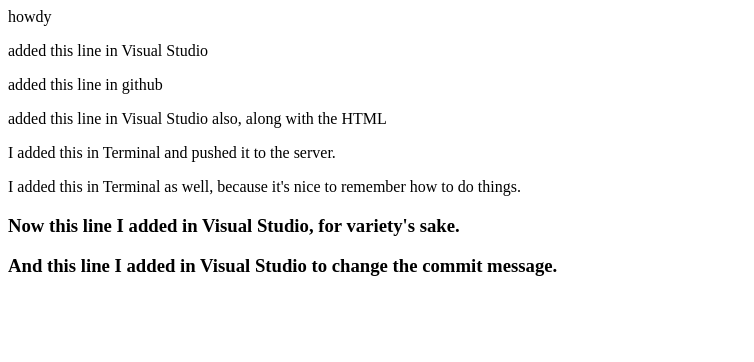
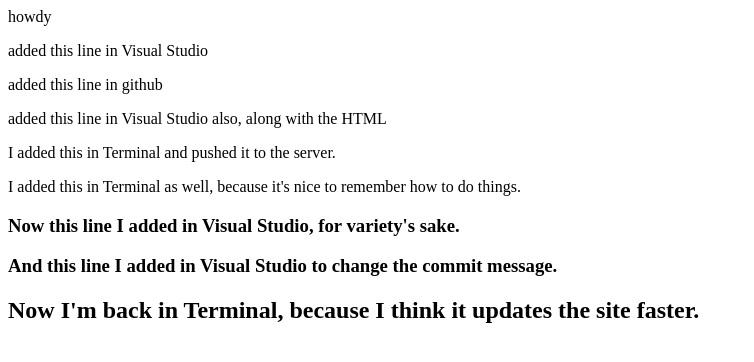
Before and after one commit to bugbearcreative/bugbearcreative.github.io, a plain HTML site: page index.html in a window 1280 px wide. Shown: the whole page, without its empty margins (0-754 px from the left). Drawn offline with Linux system fonts and the light colour scheme.

Commit message:
added via Terminal to see if changes get pushed faster

```diff
--- a/index.html
+++ b/index.html
@@ -11,5 +11,6 @@
 	<p>I added this in Terminal as well, because it's nice to remember how to do things.</p>
 <h3>Now this line I added in Visual Studio, for variety's sake.</h3>
 <h3>And this line I added in Visual Studio to change the commit message.</h3>
+<h2>Now I'm back in Terminal, because I think it updates the site faster.</h2>
 </body>
 </html>
```
